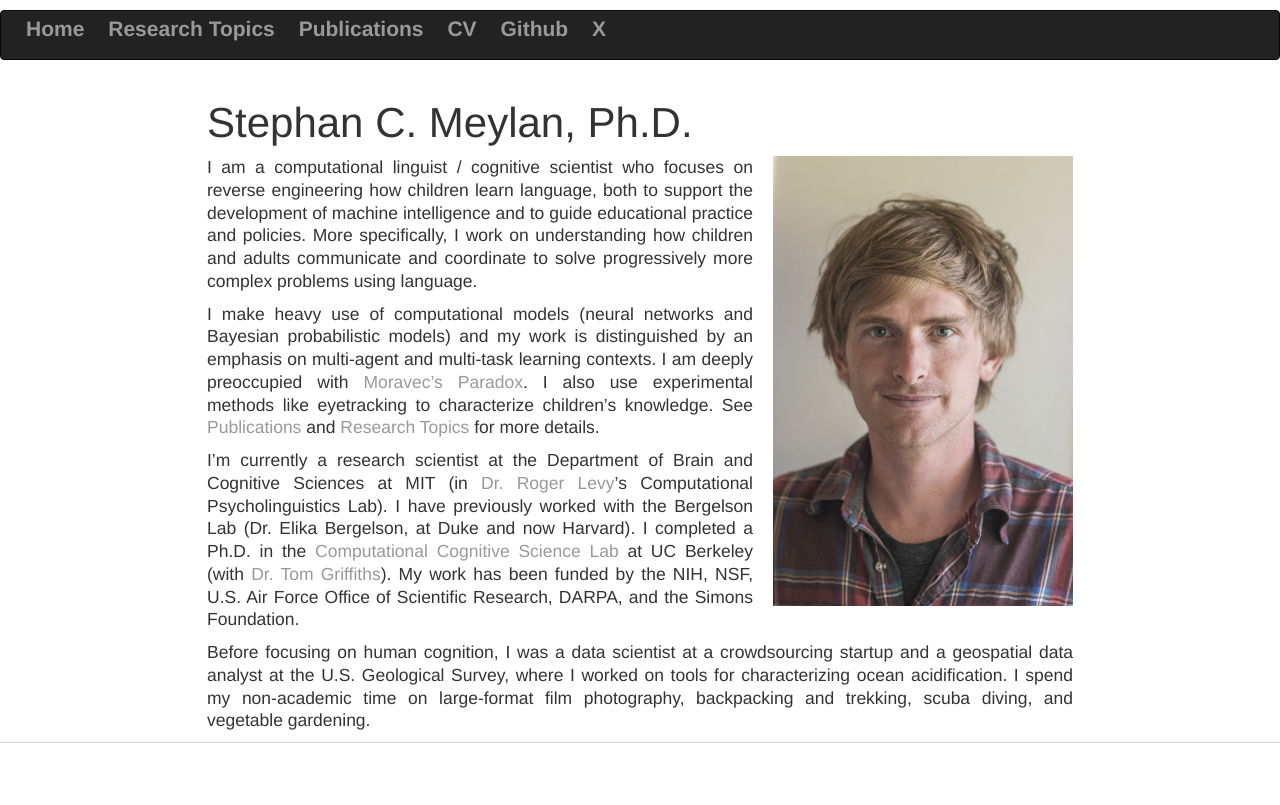
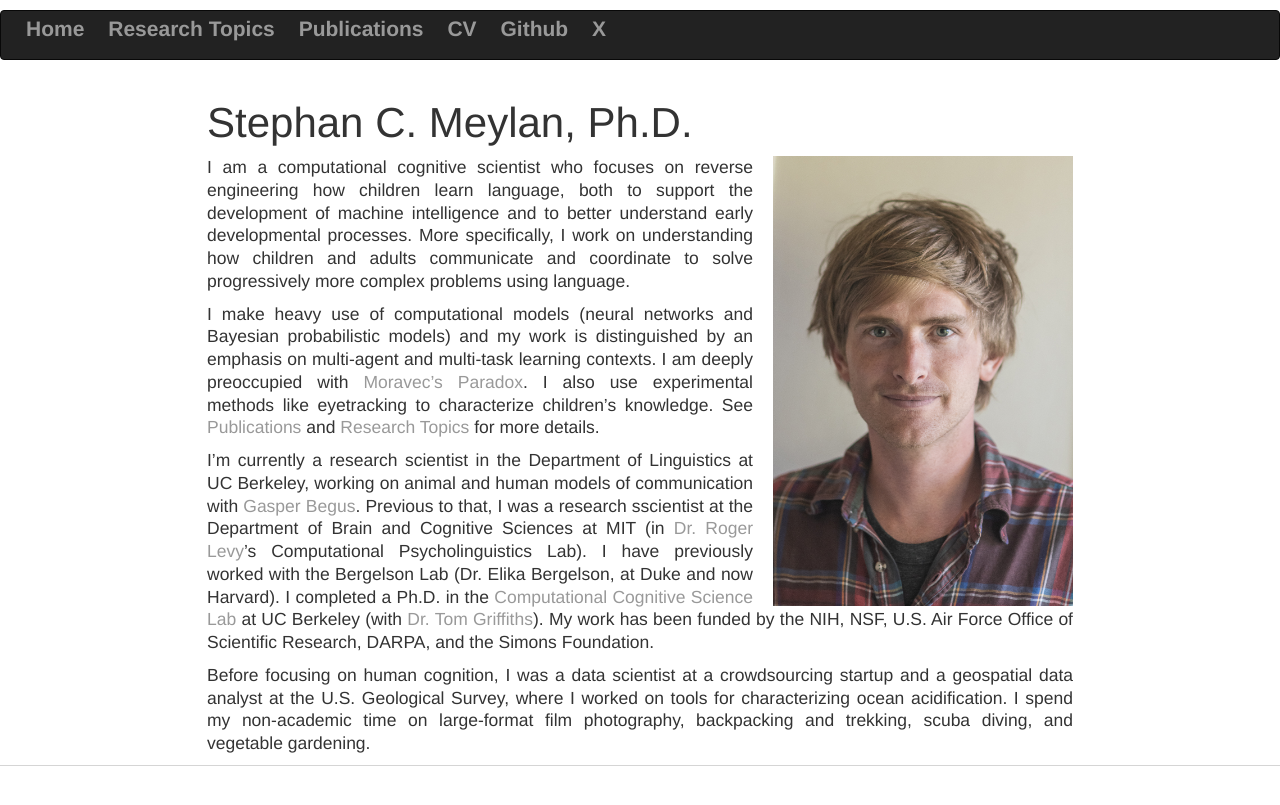
Before and after one commit to WenbinLuomath/smeylan, a Jekyll site: the page built from index.md, in a window 1280 px wide. Shown: the top 805 px of the page. Built offline with Jekyll 4.4.1, drawn with Linux system fonts in a browser that asks for light colours.

Commit message:
updated with Berkeley job

```diff
--- a/_includes/bio.md
+++ b/_includes/bio.md
@@ -2,10 +2,10 @@
 
 ![portrait](images/portrait.jpg){:style="float: right;margin-right: 0px; margin-left: 20px; margin-top: 0px; width: 300px"}
 
-I am a computational linguist / cognitive scientist who focuses on reverse engineering how children learn language, both to support the development of machine intelligence and to guide educational practice and policies. More specifically, I work on understanding how children and adults communicate and coordinate to solve progressively more complex problems using language.
+I am a computational cognitive scientist who focuses on reverse engineering how children learn language, both to support the development of machine intelligence and to better understand early developmental processes. More specifically, I work on understanding how children and adults communicate and coordinate to solve progressively more complex problems using language.
 
 I make heavy use of computational models (neural networks and Bayesian probabilistic models) and my work is distinguished by an emphasis on multi-agent and multi-task learning contexts. I am deeply preoccupied with [Moravec's Paradox](https://en.wikipedia.org/wiki/Moravec's_paradox). I also use experimental methods like eyetracking to characterize children's knowledge. See [Publications](/publications) and [Research Topics](/research) for more details.
 
-I'm currently a research scientist at the Department of Brain and Cognitive Sciences at MIT (in [Dr. Roger Levy](http://www.mit.edu/~rplevy/index.html)'s Computational Psycholinguistics Lab). I have previously worked with the Bergelson Lab (Dr. Elika Bergelson, at Duke and now Harvard). I completed a Ph.D. in the [Computational Cognitive Science Lab](http://cocosci.berkeley.edu) at UC Berkeley (with [Dr. Tom Griffiths](https://psych.princeton.edu/person/tom-griffiths)). My work has been funded by the NIH, NSF, U.S. Air Force Office of Scientific Research, DARPA, and the Simons Foundation.
+I'm currently a research scientist in the Department of Linguistics at UC Berkeley, working on animal and human models of communication with [Gasper Begus](https://www.gasperbegus.com). Previous to that, I was a research sscientist at the Department of Brain and Cognitive Sciences at MIT (in [Dr. Roger Levy](http://www.mit.edu/~rplevy/index.html)'s Computational Psycholinguistics Lab). I have previously worked with the Bergelson Lab (Dr. Elika Bergelson, at Duke and now Harvard). I completed a Ph.D. in the [Computational Cognitive Science Lab](http://cocosci.berkeley.edu) at UC Berkeley (with [Dr. Tom Griffiths](https://psych.princeton.edu/person/tom-griffiths)). My work has been funded by the NIH, NSF, U.S. Air Force Office of Scientific Research, DARPA, and the Simons Foundation.
 
 Before focusing on human cognition, I was a data scientist at a crowdsourcing startup and a geospatial data analyst at the U.S. Geological Survey, where I worked on tools for characterizing ocean acidification. I spend my non-academic time on large-format film photography, backpacking and trekking, scuba diving, and vegetable gardening.
```
Also changed, not shown: 1 other file.
